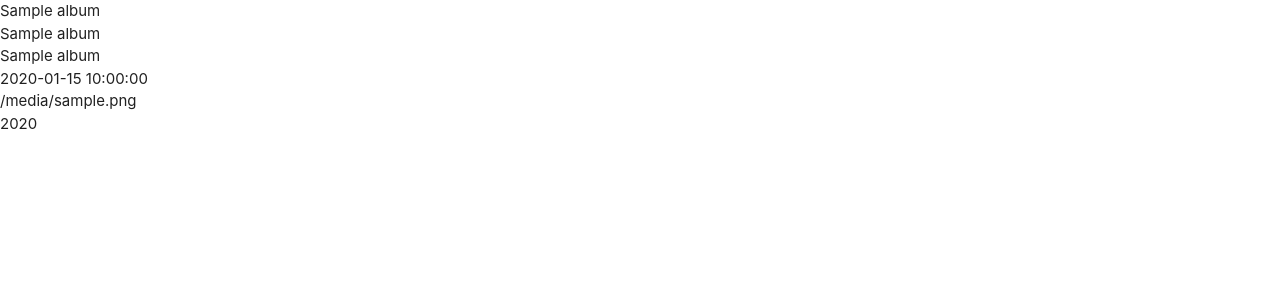
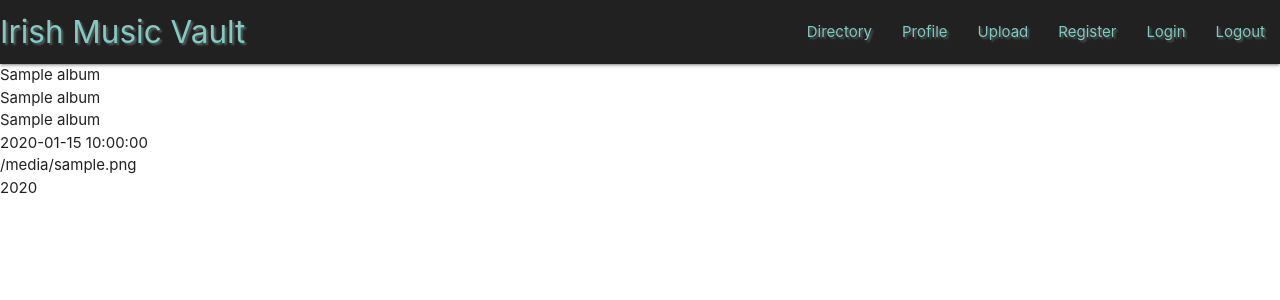
Before and after one commit to Code-Institute-Submissions/Irish-Music-Vault, a Flask app: page / in a window 1280 px wide. Shown: the top 300 px of the page. Run offline with Flask 2, Linux system fonts and the light colour scheme; a database or web service that is not in the repository returns one stand-in record (values such as "Sample title"); some libraries are stand-ins or nearby versions.

Commit message:
Add materialize navbar

```diff
--- a/static/js/script.js
+++ b/static/js/script.js
@@ -0,0 +1,3 @@
+$(document).ready(function(){
+    $('.sidenav').sidenav();
+  });
--- a/static/styles/style.css
+++ b/static/styles/style.css
@@ -0,0 +1,5 @@
+/* ----------------------------------------------base.html*/
+
+.text {
+    text-shadow: 2px 2px 2px rgba(255,255,255, 0.25);
+}
--- a/templates/base.html
+++ b/templates/base.html
@@ -13,11 +13,41 @@
     <title>Irish Music Vault</title>
 </head>
 <body>
+
+  <header>
+      <nav class="nav-extended grey darken-4">
+        <!--Top Navbar-->
+        <div class="nav-wrapper text">
+          <a href="#!" class="brand-logo teal-text text-lighten-3">Irish Music Vault</a>
+          <a href="#" data-target="mobile-demo" class="sidenav-trigger right teal-text text-lighten-3"><i class="material-icons">menu</i></a>
+          <ul class="right hide-on-med-and-down">
+            <li><a href="" class="teal-text text-lighten-3">Directory</a></li>
+            <li><a href="" class="teal-text text-lighten-3">Profile</a></li>
+            <li><a href="" class="teal-text text-lighten-3">Upload</a></li>
+            <li><a href="" class="teal-text text-lighten-3">Register</a></li>
+            <li><a href="" class="teal-text text-lighten-3">Login</a></li>
+            <li><a href="" class="teal-text text-lighten-3">Logout</a></li>
+          </ul>
+        </div>
+      </nav>
+      <!--Mobile Side Navbar-->
+      <ul class="sidenav" id="mobile-demo">
+        <li><a href="" class="teal-text text-darken-4">Directory</a></li>
+        <li><a href="" class="teal-text text-darken-4">Profile</a></li>
+        <li><a href="" class="teal-text text-darken-4">Upload</a></li>
+        <li><a href="" class="teal-text text-darken-4">Register</a></li>
+        <li><a href="" class="teal-text text-darken-4">Login</a></li>
+        <li><a href="" class="teal-text text-darken-4">Logout</a></li>
+      </ul>
+  </header>
+
     {% block content %}
     {% endblock %}
+     <script src="https://code.jquery.com/jquery-3.6.0.min.js" integrity="sha256-/xUj+3OJU5yExlq6GSYGSHk7tPXikynS7ogEvDej/m4=" crossorigin="anonymous"></script>
      <script src="https://cdnjs.cloudflare.com/ajax/libs/materialize/1.0.0/js/materialize.min.js"></script>
      <script src="{{ url_for('static', filename='js/script.js') }}"></script>
      {% block scripts %}
      {% endblock %}
+
 </body>
 </html>
```
